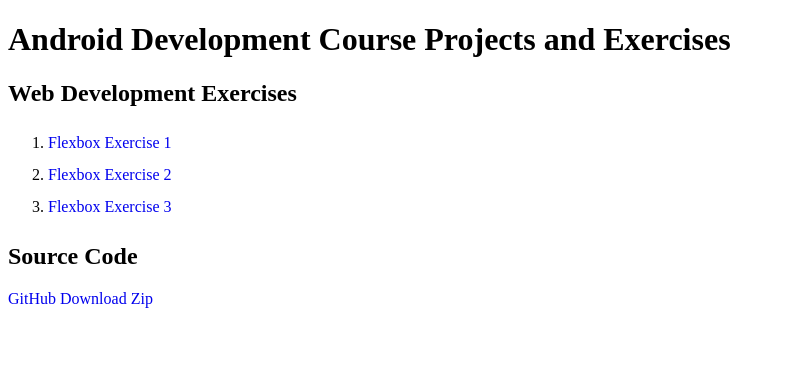
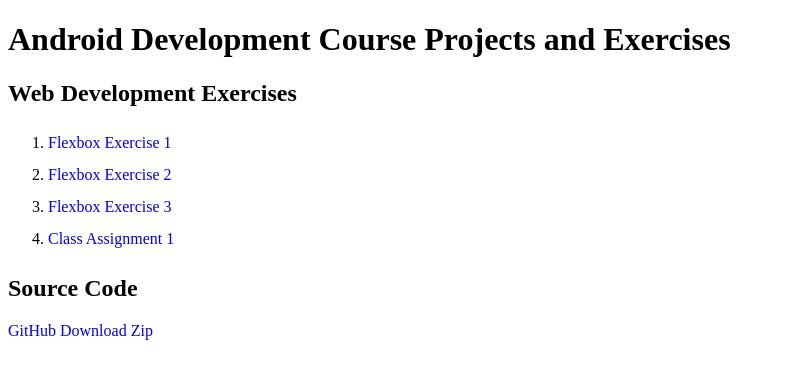
Before and after one commit to EitanOfFun/android-dev-jb, a plain HTML site: page index.html in a window 1280 px wide. Shown: the whole page, without its empty margins (0-785 px from the left). Drawn offline with Linux system fonts and the light colour scheme.

Commit message:
added class-assignment-1 to list

```diff
--- a/index.html
+++ b/index.html
@@ -33,6 +33,11 @@
                     Flexbox Exercise 3
                 </a>
             </li>
+            <li>
+                <a href="class-assignment-1/targil.html">
+                    Class Assignment 1
+                </a>
+            </li>
         </ul>
     </div>
     <footer>
```
